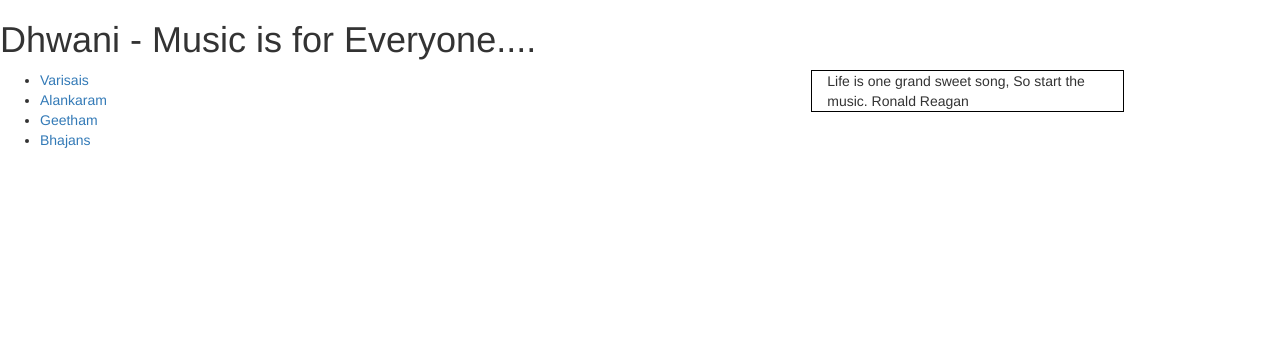
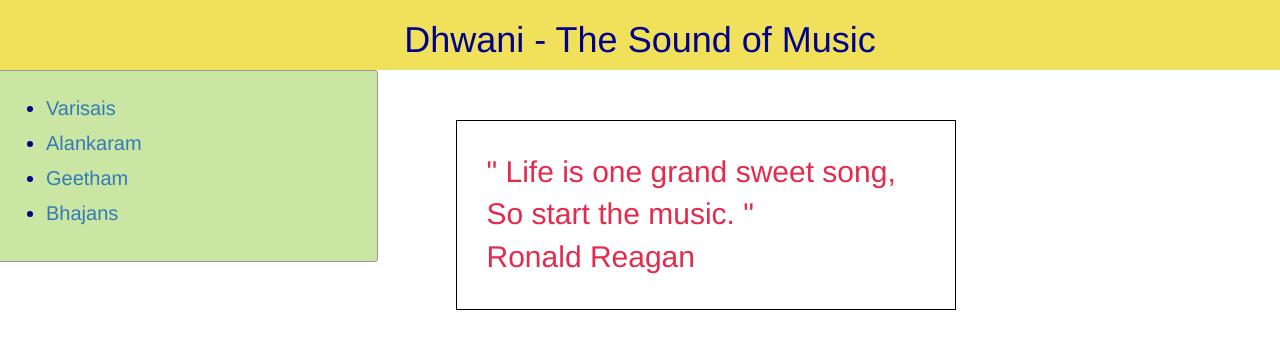
Before and after one commit to pribala/dhwani, a plain HTML site: page index.html in a window 1280 px wide. Drawn offline with nearby package versions, Linux system fonts and the light colour scheme; a web font is replaced by a local one.

Commit message:
HTML template
Create basic html framework as first step towards final product.

```diff
--- a/css/main.css
+++ b/css/main.css
@@ -1,4 +1,38 @@
 .container {
-	width: 50%;
+	width: 80%;
 	border: 1px solid black;
+	font-size: 30px;
+	margin-top: 50px;
+	padding: 30px;
 }
+
+.main-header {
+	background-color: #F1E05A;
+}
+
+.list-container {
+	background: #CBE6A3;
+	border: 1px solid #999;
+	border-radius: 3px;
+	line-height: 35px;
+	padding: 20px 10px 20px 20px;
+	text-align: left;
+	width: 30%;
+	color: #01008A;
+}
+
+.list-item {
+		font-size: 20px;
+}
+
+.container-frame {
+
+}
+
+h1 {
+	color:#01008A;
+}
+
+body {
+	color: #E42B4E;
+}
--- a/index.html
+++ b/index.html
@@ -11,24 +11,24 @@
 		<title>Dhwani</title>
 	</head>
 	<body>
-		<header class="row">
-			<div class="col-md-12">
-				<h1>Dhwani - Music is for Everyone....</h1>
+		<header class="row main-header">
+			<div class="col-md-12 text-center">
+				<h1>Dhwani - The Sound of Music</h1>
 			</div>
 		</header>
 		<div class="row">
-			<div class="col-md-6">
-				<ul>
+			<div class="col-md-6 list-container">
+				<ul class="list-item">
 					<li><a href="#">Varisais</a></span>
 					<li><a href="#">Alankaram</a></span>
 					<li><a href="#">Geetham</a></span>
 					<li><a href="#">Bhajans</a></span>
 				</ul>
 			</div>
-			<div class="col-md-6">
+			<div class="col-md-6 container-frame">
 				<div class="container">
-					Life is one grand sweet song,
-					So start the music.
+					&quot; Life is one grand sweet song,
+					So start the music. &quot; </br>
 								Ronald Reagan
 				</div>
 			</div>
```
